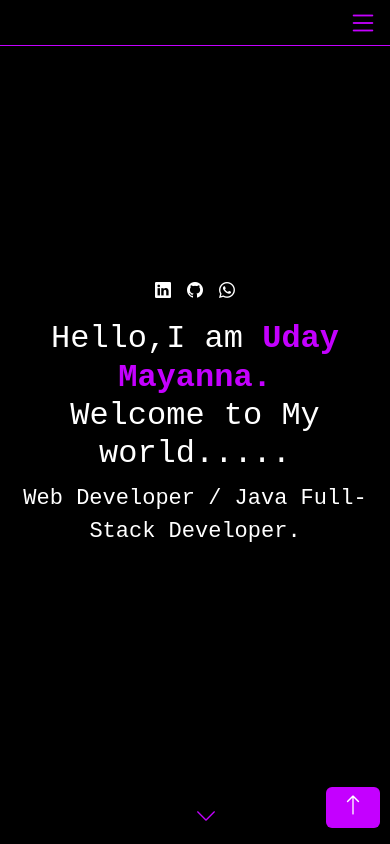
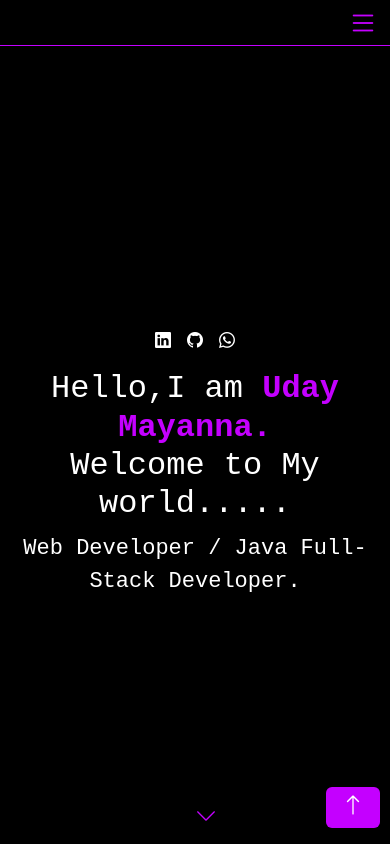
Before and after one commit to UdayMayanna/Portfolio, a plain HTML site: page index.html in a window 390 px wide. Shown: the top 844 px of the page. Drawn offline with nearby package versions, Linux system fonts and the light colour scheme.

Commit message:
Updated banner

```diff
--- a/assets/css/style.css
+++ b/assets/css/style.css
@@ -142,4 +142,8 @@ div#header {
     .banner-text {
         font-size: 32px;
     }
+
+    .banner{
+        padding-top:100px ;
+    }
 }
```
